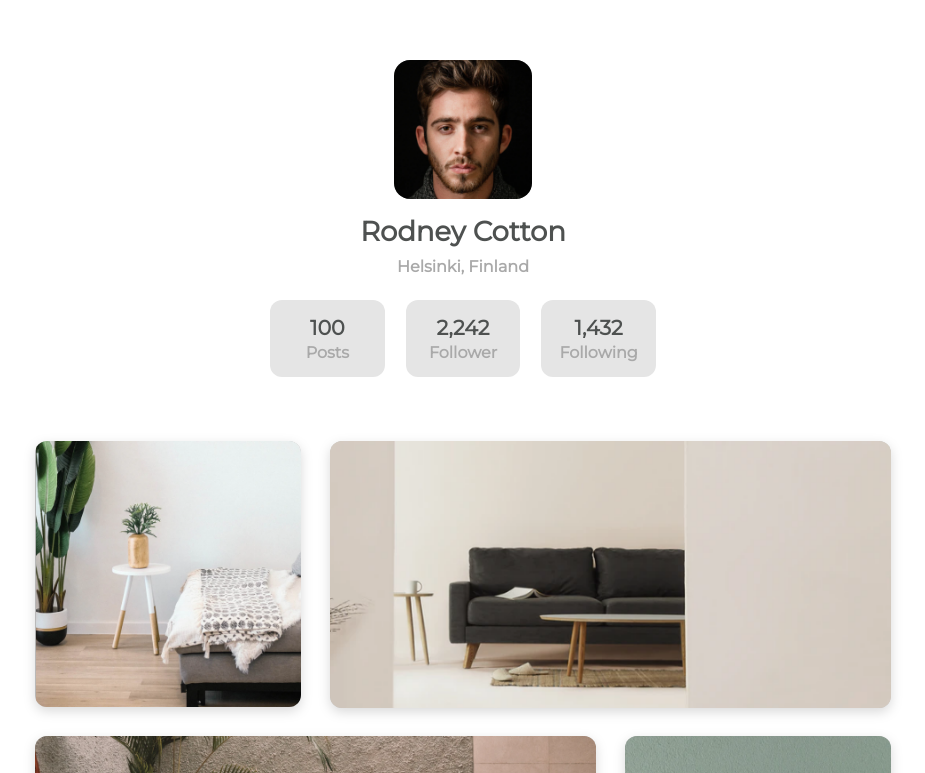
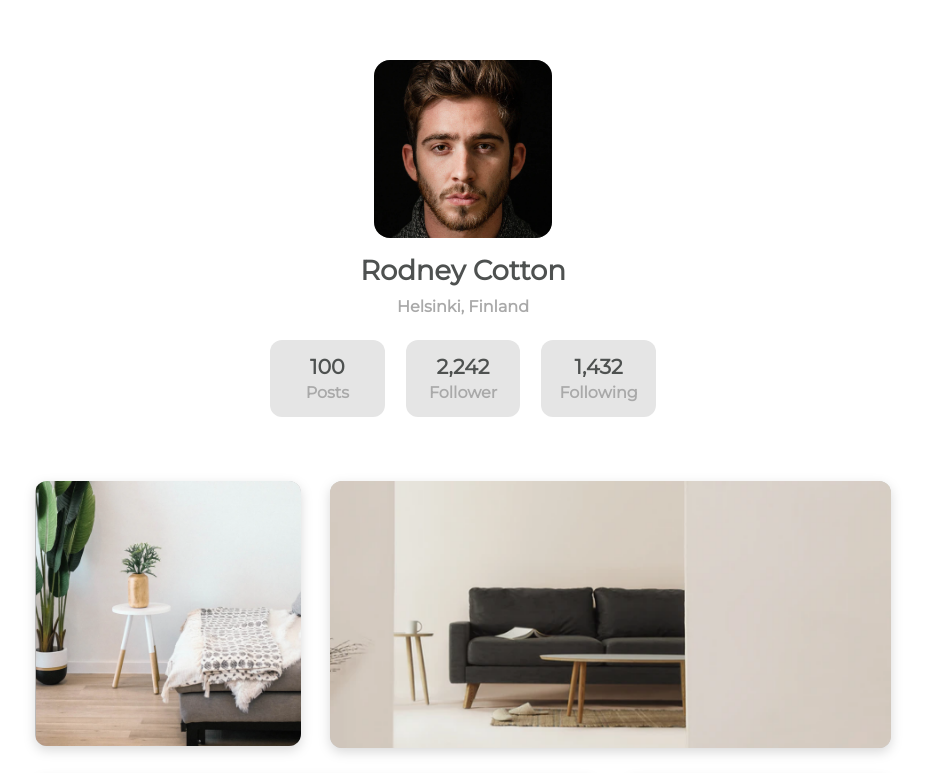
Before and after one commit to OnlyManu/my-gallery-master, a plain HTML site: page index.html in a window 1280 px wide. Shown: the top 773 px of the page, without its empty margins (177-1102 px from the left). Drawn offline with Linux system fonts and the light colour scheme.

Commit message:
correction taille de la photo de profil

```diff
--- a/scss/style.scss
+++ b/scss/style.scss
@@ -124,7 +124,7 @@ footer{
             bottom: 64px;
         };
         .profil-picture{
-            width: widthInVW(156, 1440);
+            width: widthInRem(156);
             margin-bottom: 16px;
         }
         .profil-infos{
```
Also changed, not shown: css/style.css.
